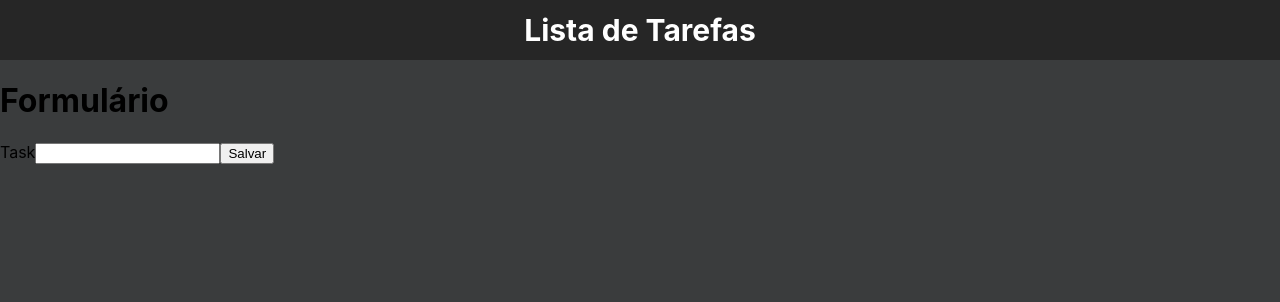
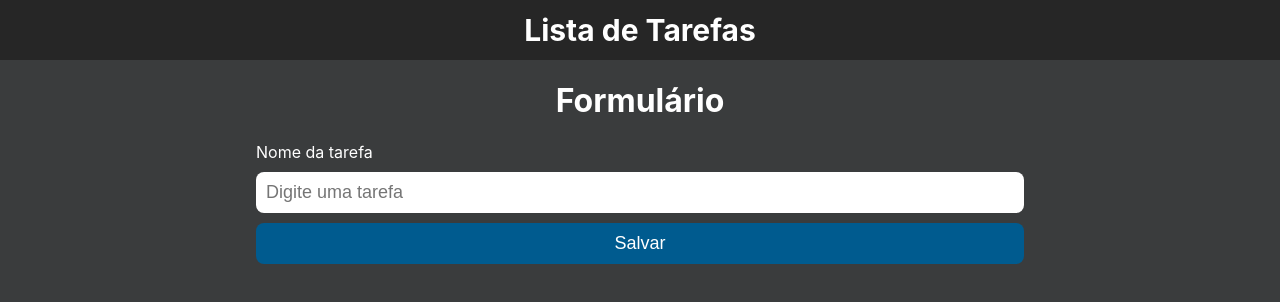
Before and after one commit to Grazziano/Teste-FrontEnd, a React (Create React App) app: page /create/1 in a window 1280 px wide. Shown: the top 302 px of the page. Built offline with nearby package versions, Linux system fonts and the light colour scheme.

Commit message:
Styling form

```diff
--- /dev/null
+++ b/src/pages/CreateTask/CreateTask.css
@@ -0,0 +1,37 @@
+.form {
+  display: flex;
+  flex-direction: column;
+  align-items: center;
+}
+
+.form h1 {
+  color: #fff;
+}
+
+.form form {
+  display: flex;
+  color: #fff;
+  flex-direction: column;
+  width: 60%;
+}
+
+.form form label {
+  margin-bottom: 10px;
+}
+
+.form form input {
+  margin-bottom: 10px;
+  padding: 10px;
+  border: none;
+  border-radius: 0.5rem;
+  font-size: 18px;
+}
+
+.form form button {
+  background-color: #005b8f;
+  border: none;
+  border-radius: 0.5rem;
+  color: #fff;
+  padding: 10px;
+  font-size: 18px;
+}
--- a/src/pages/CreateTask/index.jsx
+++ b/src/pages/CreateTask/index.jsx
@@ -2,6 +2,7 @@ import React, { useState } from 'react';
 import { useParams } from 'react-router-dom';
 import api from '../../services';
 import { toast } from 'react-toastify';
+import './CreateTask.css';
 
 export default function CreateTask() {
   const { id } = useParams();
@@ -29,14 +30,15 @@ export default function CreateTask() {
   };
 
   return (
-    <div>
+    <div className="form">
       <h1>Formulário</h1>
       <form onSubmit={handleSubmit}>
-        <label htmlFor="">Task</label>
+        <label htmlFor="">Nome da tarefa</label>
         <input
           type="text"
           onChange={({ target }) => setTitle(target.value)}
           value={title}
+          placeholder="Digite uma tarefa"
         />
         <button type="submit">Salvar</button>
       </form>
--- a/src/pages/Tasks/Tasks.css
+++ b/src/pages/Tasks/Tasks.css
@@ -9,7 +9,7 @@
 }
 
 .tasks a {
-  background-color: rgb(97, 113, 255);
+  background-color: #005b8f;
   border-radius: 0.5rem;
   color: #fff;
   padding: 10px 40px;
```
